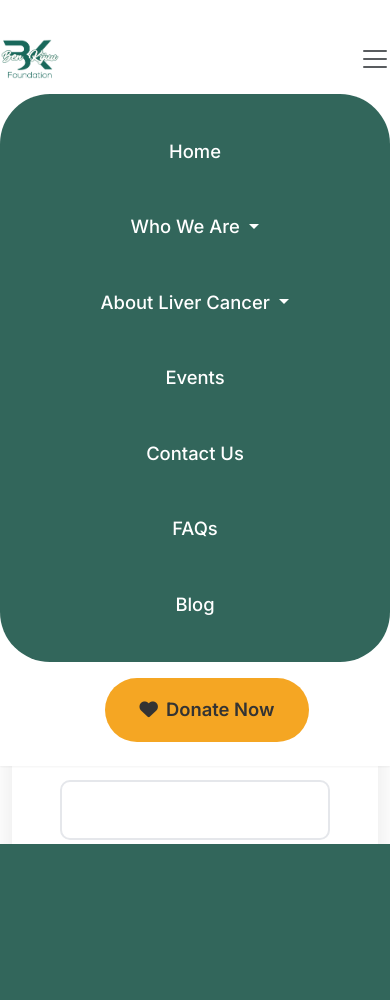
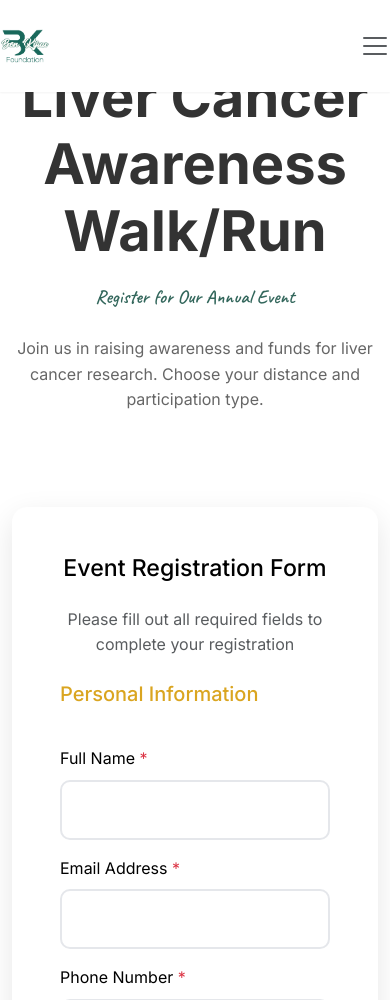
Before and after one commit to Simeonone/ben-kijuu-foundation, a PHP site: page /register.php in a window 390 px wide. Shown: the top 1000 px of the page. Before the commit the page ends 844 px from the top, so only its background shows below. Run offline with PHP 8.4, Linux system fonts and the light colour scheme; some libraries are stand-ins or nearby versions.

Commit message:
navbar adjustment for mobile sites

```diff
--- a/assets/css/style.css
+++ b/assets/css/style.css
@@ -1835,3 +1835,118 @@
         /* Make sure this matches too */
     }
 }
+
+/* Mobile navbar fixes */
+@media (max-width: 991px) {
+    .navbar {
+        padding: 1rem 0 !important;
+    }
+
+    .navbar-collapse {
+        background: white;
+        border-radius: 15px;
+        margin-top: 1rem;
+        padding: 1rem;
+        box-shadow: 0 4px 15px rgba(0, 0, 0, 0.1);
+    }
+
+    .navbar-nav-wrapper {
+        background: #32665B !important;
+        border-radius: 15px !important;
+        padding: 1rem !important;
+        width: 100% !important;
+        margin: 0 !important;
+    }
+
+    .navbar-nav {
+        width: 100%;
+        text-align: center;
+    }
+
+    .navbar-nav .nav-item {
+        width: 100%;
+        margin: 0.5rem 0;
+    }
+
+    .navbar-nav .nav-link {
+        color: white !important;
+        padding: 0.75rem 1rem !important;
+        display: block;
+        width: 100%;
+        font-size: 1.1rem !important;
+        border-radius: 8px;
+    }
+
+    .navbar-nav .nav-link:hover {
+        background: rgba(255, 255, 255, 0.1);
+    }
+
+    .donate-btn-mobile {
+        background: #f5a623 !important;
+        color: #333 !important;
+        border-radius: 25px !important;
+        padding: 0.75rem 1.5rem !important;
+        font-size: 1rem !important;
+        margin: 1rem auto 0 auto !important;
+        display: block !important;
+        width: fit-content !important;
+    }
+
+    .dropdown-menu {
+        background: rgba(255, 255, 255, 0.95);
+        border: none;
+        border-radius: 8px;
+        margin-top: 0.5rem;
+    }
+
+    .dropdown-item {
+        color: #333 !important;
+        padding: 0.5rem 1rem;
+    }
+
+    .dropdown-item:hover {
+        background: #f0f7f0;
+        color: #32665B !important;
+    }
+}
+
+/* Very small screens */
+@media (max-width: 576px) {
+    .navbar-brand img {
+        height: 50px !important;
+        width: 50px !important;
+    }
+
+    .navbar-nav-wrapper {
+        padding: 0.75rem !important;
+    }
+
+    .navbar-nav .nav-link {
+        font-size: 1rem !important;
+        padding: 0.5rem 0.75rem !important;
+    }
+}
+
+/* Force mobile navbar to behave properly - Add this at the very end */
+@media (max-width: 991px) {
+    .navbar-collapse {
+        position: absolute !important;
+        background: white !important;
+        width: calc(100% - 2rem) !important;
+        left: 1rem !important;
+        top: 100% !important;
+        border-radius: 15px !important;
+        box-shadow: 0 4px 15px rgba(0, 0, 0, 0.1) !important;
+        padding: 1rem !important;
+        margin-top: 0.5rem !important;
+        z-index: 1050 !important;
+    }
+
+    .navbar-collapse:not(.show) {
+        display: none !important;
+    }
+
+    .navbar-collapse.show {
+        display: block !important;
+    }
+}
--- a/includes/header.php
+++ b/includes/header.php
@@ -36,18 +36,18 @@
 
         <!-- Navigation menu with green background wrapper -->
 <div class="collapse navbar-collapse" id="navbarNav">
-            <div class="navbar-nav-wrapper mx-auto" style="background: #32665B; border-radius: 50px; padding: 15px 40px;">
+    <div class="navbar-nav-wrapper mx-auto">
         <ul class="navbar-nav align-items-center">
             <li class="nav-item">
-                        <a class="nav-link" href="index.php" style="color: white !important; padding: 15px 10px; margin: 0 5px; font-size: 1.15rem;">Home</a>
+                <a class="nav-link" href="index.php">Home</a>
             </li>
 
             <!-- Who We Are Dropdown -->
             <li class="nav-item dropdown">
-                        <a class="nav-link dropdown-toggle" href="#" role="button" data-bs-toggle="dropdown" style="color: white !important; padding: 15px 10px; margin: 0 5px; font-size: 1.15rem;">
+                <a class="nav-link dropdown-toggle" href="#" role="button" data-bs-toggle="dropdown">
                     Who We Are
                 </a>
-                        <ul class="dropdown-menu" style="border-radius: 10px; box-shadow: 0 4px 15px rgba(0,0,0,0.1);">
+                <ul class="dropdown-menu">
                     <li><a class="dropdown-item" href="#footer" onclick="scrollToFooter()">What We Do</a></li>
                     <li><a class="dropdown-item" href="#footer" onclick="scrollToFooter()">Why Volunteer With Us</a></li>
                     <li><a class="dropdown-item" href="#footer" onclick="scrollToFooter()">How To Get Started</a></li>
@@ -56,10 +56,10 @@
 
             <!-- About Liver Cancer Dropdown -->
             <li class="nav-item dropdown">
-                        <a class="nav-link dropdown-toggle" href="#" role="button" data-bs-toggle="dropdown" style="color: white !important; padding: 15px 10px; margin: 0 5px; font-size: 1.15rem;">
+                <a class="nav-link dropdown-toggle" href="#" role="button" data-bs-toggle="dropdown">
                     About Liver Cancer
                 </a>
-                        <ul class="dropdown-menu" style="border-radius: 10px; box-shadow: 0 4px 15px rgba(0,0,0,0.1);">
+                <ul class="dropdown-menu">
                     <li><a class="dropdown-item" href="#footer" onclick="scrollToFooter()">What Is Liver Cancer</a></li>
                     <li><a class="dropdown-item" href="#footer" onclick="scrollToFooter()">Risk Factors</a></li>
                     <li><a class="dropdown-item" href="#footer" onclick="scrollToFooter()">Prevention, Detection & Treatment</a></li>
@@ -68,22 +68,22 @@
             </li>
 
             <li class="nav-item">
-                        <a class="nav-link" href="events.php" style="color: white !important; padding: 15px 10px; margin: 0 5px; font-size: 1.15rem;">Events</a>
+                <a class="nav-link" href="events.php">Events</a>
             </li>
             <li class="nav-item">
-                        <a class="nav-link" href="contact.php" style="color: white !important; padding: 15px 10px; margin: 0 5px; font-size: 1.15rem;">Contact Us</a>
+                <a class="nav-link" href="contact.php">Contact Us</a>
             </li>
             <li class="nav-item">
-                        <a class="nav-link" href="faq.php" style="color: white !important; padding: 15px 10px; margin: 0 8px; font-size: 1.15rem;">FAQs</a>
+                <a class="nav-link" href="faq.php">FAQs</a>
             </li>
             <li class="nav-item">
-                        <a class="nav-link" href="blog.php" style="color: white !important; padding: 15px 10px; margin: 0 8px; font-size: 1.15rem;">Blog</a>
+                <a class="nav-link" href="blog.php">Blog</a>
             </li>
         </ul>
     </div>
 
-            <!-- Donate Button - Scaled up -->
-            <a href="donate.php" class="btn ms-4" style="background: #f5a623; color: #333; border-radius: 50px; padding: 18px 35px; font-weight: 600; font-size: 1.15rem;">
+    <!-- Donate Button -->
+    <a href="donate.php" class="btn ms-4 donate-btn-mobile">
         <i class="fas fa-heart me-2"></i>Donate Now
     </a>
 </div>
```
Lines whose indentation alone changed are shown as unchanged.
